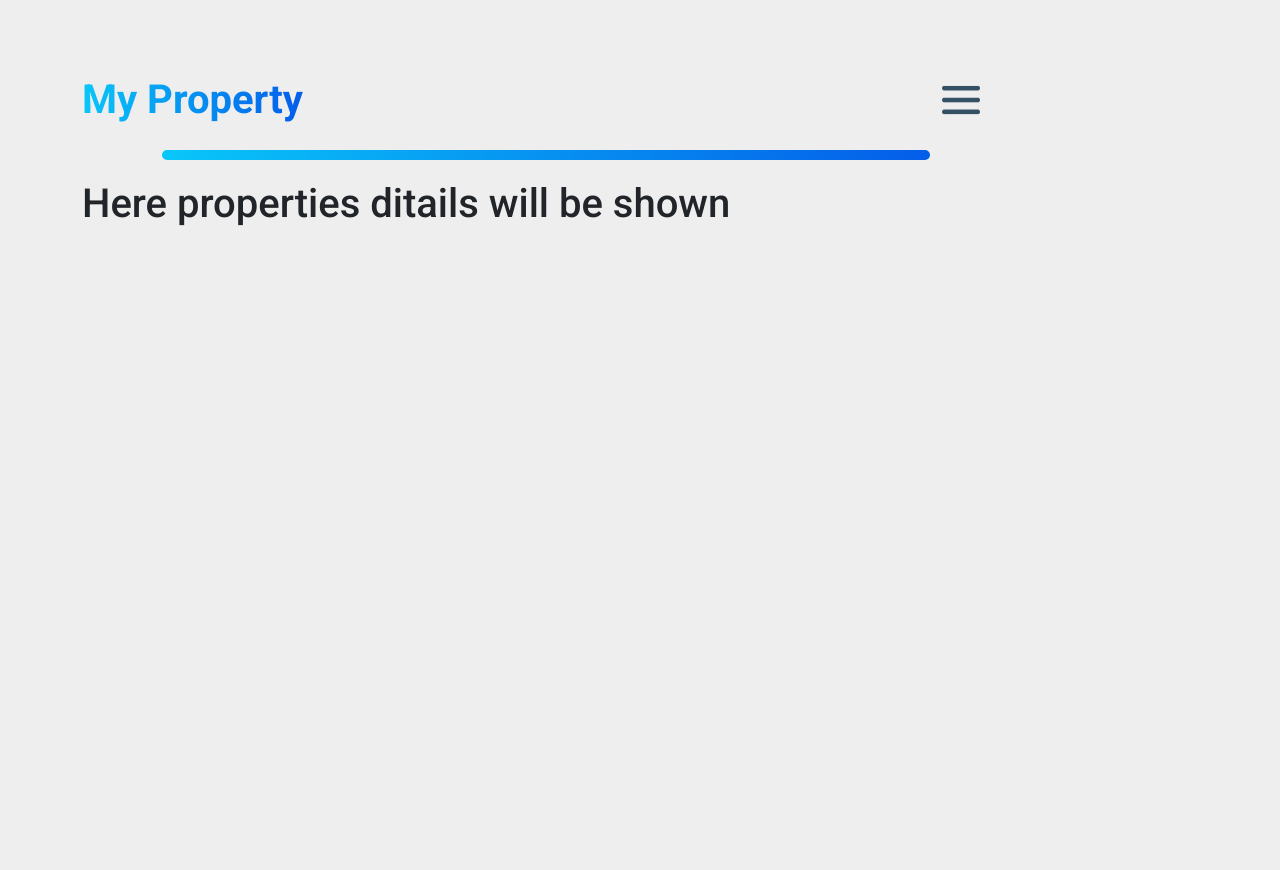
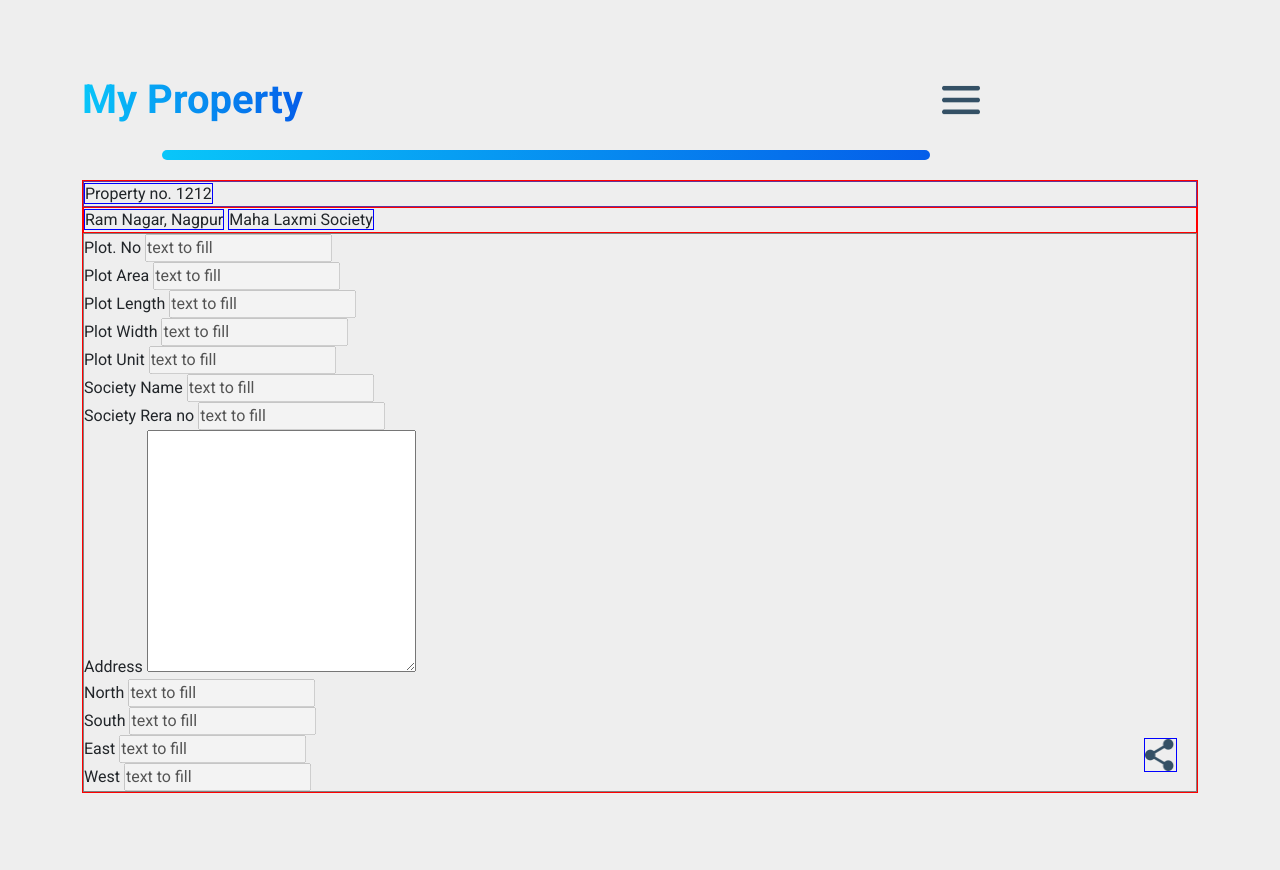
Before and after one commit to Latishfaction/Simulation-of-Property-Acquisition-and-Management-in-a-Blockchain-Network, a Django app: page /home/1/myproperties in a window 1280 px wide. Shown: the part 64-934 px from the top of the page. Run offline with Django 4.2, Linux system fonts and the light colour scheme; a user stored in the database is signed in; a map, chart or similar area stays blank.

Commit message:
created my prperty structure

```diff
--- a/POAM/POAM_portal/static/POAM_portal/layout.css
+++ b/POAM/POAM_portal/static/POAM_portal/layout.css
@@ -295,3 +295,32 @@ header{
     background-color: transparent;
     border-radius: 6px;
 }
+
+/* ******************************* */
+/* My Property View */
+/* ******************************* */
+.myproperty-info-container{
+    border: 1px solid red;
+    position: relative;
+}
+.myproperty-heading-container{
+    border: 1px solid rebeccapurple;
+}
+.myproperty-heading{
+    border: 1px solid blue;
+}
+.plot-share{
+    border: 1px solid blue;
+}
+.myproperty-subheading-container{
+    border: 1px solid red;
+}
+.subheading1{
+    border: 1px solid blue;
+}
+.subheading2{
+    border: 1px solid blue;
+}
+.myproperty-form-info-container{
+    border: 1px solid gray;
+}
--- a/POAM/POAM_portal/templates/POAM_portal/myproperty_view.html
+++ b/POAM/POAM_portal/templates/POAM_portal/myproperty_view.html
@@ -17,7 +17,73 @@ View Property
         </div>
         <div id="line"></div>
 
-        <div><h1>Here properties ditails will be shown</h1></div>
+        <div class="myproperty-info-container">
+            <div class="myproperty-heading-container">
+                <span class="myproperty-heading">Property no. 1212</span>
+                <span>
+                    <a href="{% url 'share' user.username %}"><img src="../../static/POAM_portal/images/share-dark.png"
+                            alt="share" class="plot-share"></a>
+                </span>
+            </div>
+            <div class="myproperty-subheading-container">
+                <span class="subheading1">Ram Nagar, Nagpur</span>
+                <span class="subheading2">Maha Laxmi Society</span>
+            </div>
+            <div class="myproperty-form-info-container">
+                <div class="fields">
+                    <label for="plot.no">Plot. No</label>
+                    <input type="text" value="text to fill" disabled>
+                </div>
+
+                <div class="fields">
+                    <label for="plotArea">Plot Area</label>
+                    <input type="text" value="text to fill" disabled>
+                </div>
+
+                <div class="fields">
+                    <label for="plot.no">Plot Length</label>
+                    <input type="text" value="text to fill" disabled>
+                </div>
+
+                <div class="fields">
+                    <label for="plot.no">Plot Width</label>
+                    <input type="text" value="text to fill" disabled>
+                </div>
+                <div class="fields">
+                    <label for="plot.no">Plot Unit</label>
+                    <input type="text" value="text to fill" disabled>
+                </div>
+                <div class="fields">
+                    <label for="plot.no">Society Name</label>
+                    <input type="text" value="text to fill" disabled>
+                </div>
+                <div class="fields">
+                    <label for="plot.no">Society Rera no</label>
+                    <input type="text" value="text to fill" disabled>
+                </div>
+                <div class="fields">
+                    <label for="plot.no">Address</label>
+                    <textarea name="address" id="plot-address" cols="30" rows="10"></textarea>
+                </div>
+                <div class="fields">
+                    <label for="plot.no">North</label>
+                    <input type="text" value="text to fill" disabled>
+                </div>
+                <div class="fields">
+                    <label for="plot.no">South</label>
+                    <input type="text" value="text to fill" disabled>
+                </div>
+                <div class="fields">
+                    <label for="plot.no">East</label>
+                    <input type="text" value="text to fill" disabled>
+                </div>
+                <div class="fields">
+                    <label for="plot.no">West</label>
+                    <input type="text" value="text to fill" disabled>
+                </div>
+
+            </div>
+        </div>
     </div>
 </div>
 {% endblock %}
```
Also changed, not shown: POAM/POAM_portal/static/POAM_portal/images/share-dark.png (added), POAM/db.sqlite3.
